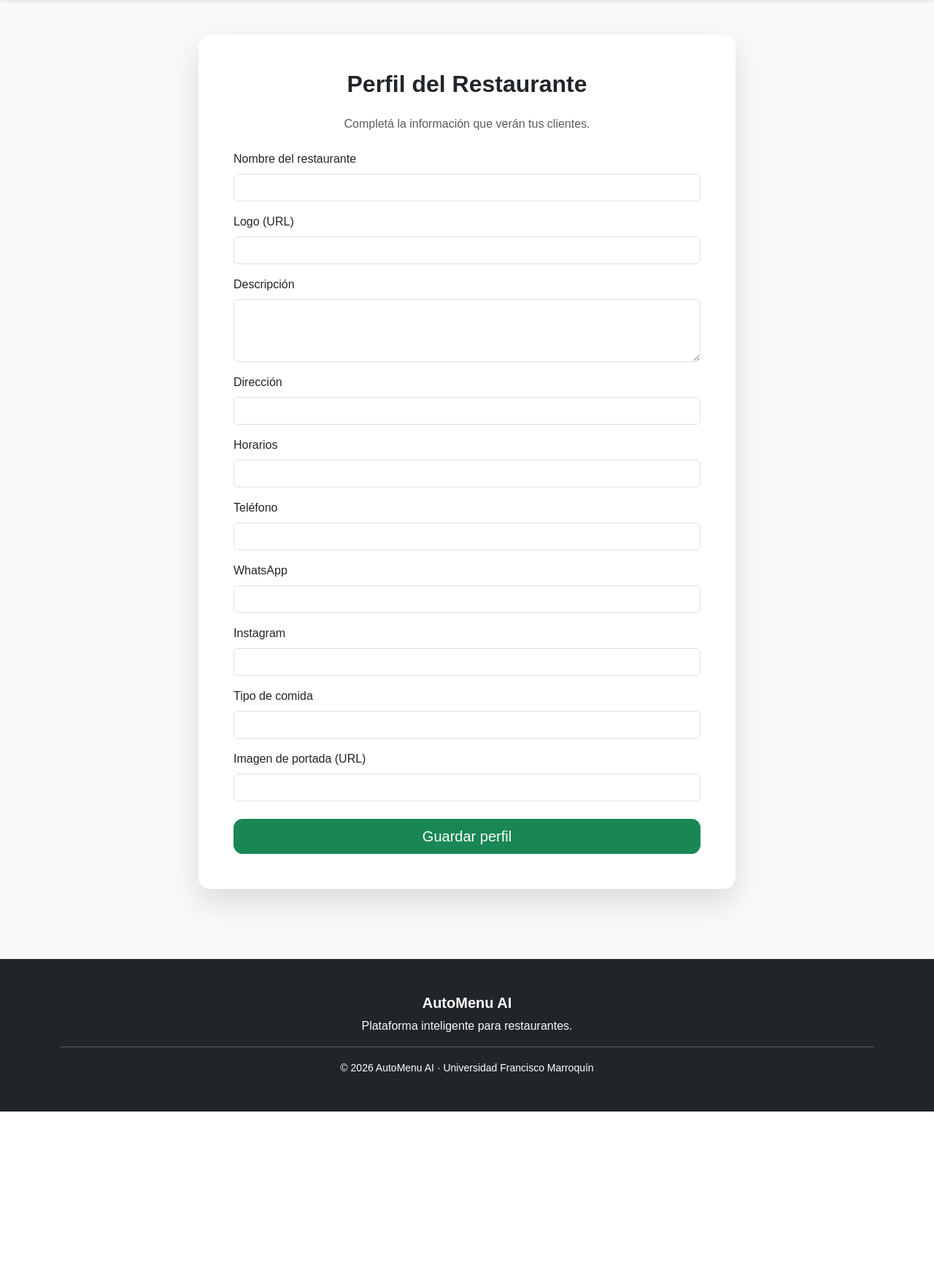
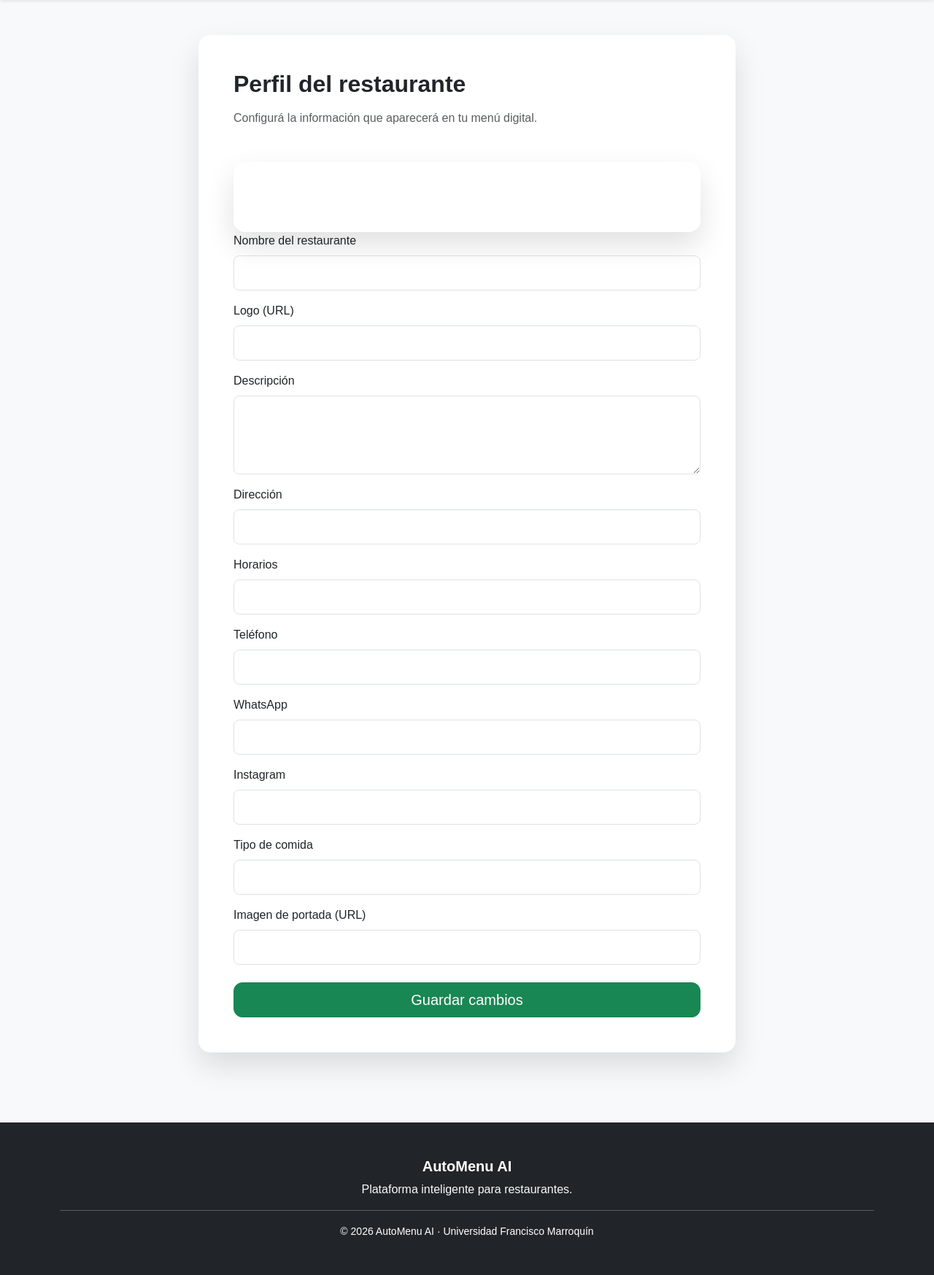
Before and after one commit to jose-giron-27/proyecto-final, a Flask app: template templates/dashboard/profile.html in a window 1280 px wide. Shown: the part 56-1803 px from the top of the page at 73% size. Before the commit the page ends 1579 px from the top, so only its background shows below. Run offline with Flask 3, Linux system fonts and the light colour scheme; the template is opened without the code that fills it, so the values that code supplies are empty.

Commit message:
style: redesign restaurant profile page

```diff
--- a/templates/dashboard/profile.html
+++ b/templates/dashboard/profile.html
@@ -16,22 +16,30 @@ Perfil del Restaurante | AutoMenu AI
 
                 <div class="card-body p-5">
 
-                    <h2 class="text-center mb-4">
-                        Perfil del Restaurante
+                    <h2 class="fw-bold mb-3">
+                        Perfil del restaurante
                     </h2>
 
-                    <p class="text-center text-muted mb-4">
-                        Completá la información que verán tus clientes.
+                    <p class="text-muted mb-5">
+                        Configurá la información que aparecerá en tu menú digital.
                     </p>
 
                     <form method="POST">
+                        <div class="card shadow-lg border-0 rounded-4">
 
+                            <div class="card-body p-5">
+
+                                <!-- aquí va TODO el formulario -->
+
+                            </div>
+
+                         </div>
                         <div class="mb-3">
                             <label class="form-label">Nombre del restaurante</label>
                             <input
                                  type="text"
                                  name="nombre"
-                                 class="form-control"
+                                 class="form-control form-control-lg"
                                  value="{{ restaurante.nombre if restaurante else '' }}">
                         </div>
 
@@ -40,7 +48,7 @@ Perfil del Restaurante | AutoMenu AI
                             <input
                              type="url"
                              name="logo"
-                             class="form-control"
+                             class="form-control form-control-lg"
                             value="{{ restaurante.logo if restaurante else '' }}">
 
                         </div>
@@ -49,7 +57,7 @@ Perfil del Restaurante | AutoMenu AI
                             <label class="form-label">Descripción</label>
                             <textarea
                              name="descripcion"
-                             class="form-control"
+                             class="form-control form-control-lg"
                              rows="3">{{ restaurante.descripcion if restaurante else '' }}</textarea>
                         </div>
 
@@ -58,7 +66,7 @@ Perfil del Restaurante | AutoMenu AI
                             <input
                              type="text"
                              name="direccion"
-                             class="form-control"
+                             class="form-control form-control-lg"
                             value="{{ restaurante.direccion if restaurante else '' }}">
 
                         </div>
@@ -68,7 +76,7 @@ Perfil del Restaurante | AutoMenu AI
                             <input
                              type="text"
                              name="horarios"
-                             class="form-control"
+                             class="form-control form-control-lg"
                              value="{{ restaurante.horarios if restaurante else '' }}">
                         </div>
 
@@ -77,7 +85,7 @@ Perfil del Restaurante | AutoMenu AI
                             <input
                              type="text"
                              name="telefono"
-                             class="form-control"
+                             class="form-control form-control-lg"
                              value="{{ restaurante.telefono if restaurante else '' }}">
                         </div>
 
@@ -86,7 +94,7 @@ Perfil del Restaurante | AutoMenu AI
                             <input
                               type="text"
                              name="whatsapp"
-                             class="form-control"
+                             class="form-control form-control-lg"
                              value="{{ restaurante.whatsapp if restaurante else '' }}">
 
                         </div>
@@ -96,7 +104,7 @@ Perfil del Restaurante | AutoMenu AI
                             <input
                              type="text"
                              name="instagram"
-                             class="form-control"
+                             class="form-control form-control-lg"
                              value="{{ restaurante.instagram if restaurante else '' }}">
                         </div>
 
@@ -105,7 +113,7 @@ Perfil del Restaurante | AutoMenu AI
                             <input
                              type="text"
                              name="tipo_comida"
-                             class="form-control"
+                             class="form-control form-control-lg"
                              value="{{ restaurante.tipo_comida if restaurante else '' }}">
                         </div>
 
@@ -114,17 +122,17 @@ Perfil del Restaurante | AutoMenu AI
                             <input
                              type="url"
                              name="imagen_portada"
-                             class="form-control"
+                             class="form-control form-control-lg"
                              value="{{ restaurante.imagen_portada if restaurante else '' }}">
                         </div>
 
                         <div class="d-grid">
 
                             <button
-                                class="btn btn-success btn-lg"
-                                type="submit">
+                                type="submit"
+                                class="btn btn-success btn-lg w-100">
 
-                                Guardar perfil
+                                Guardar cambios
 
                             </button>
 
```
